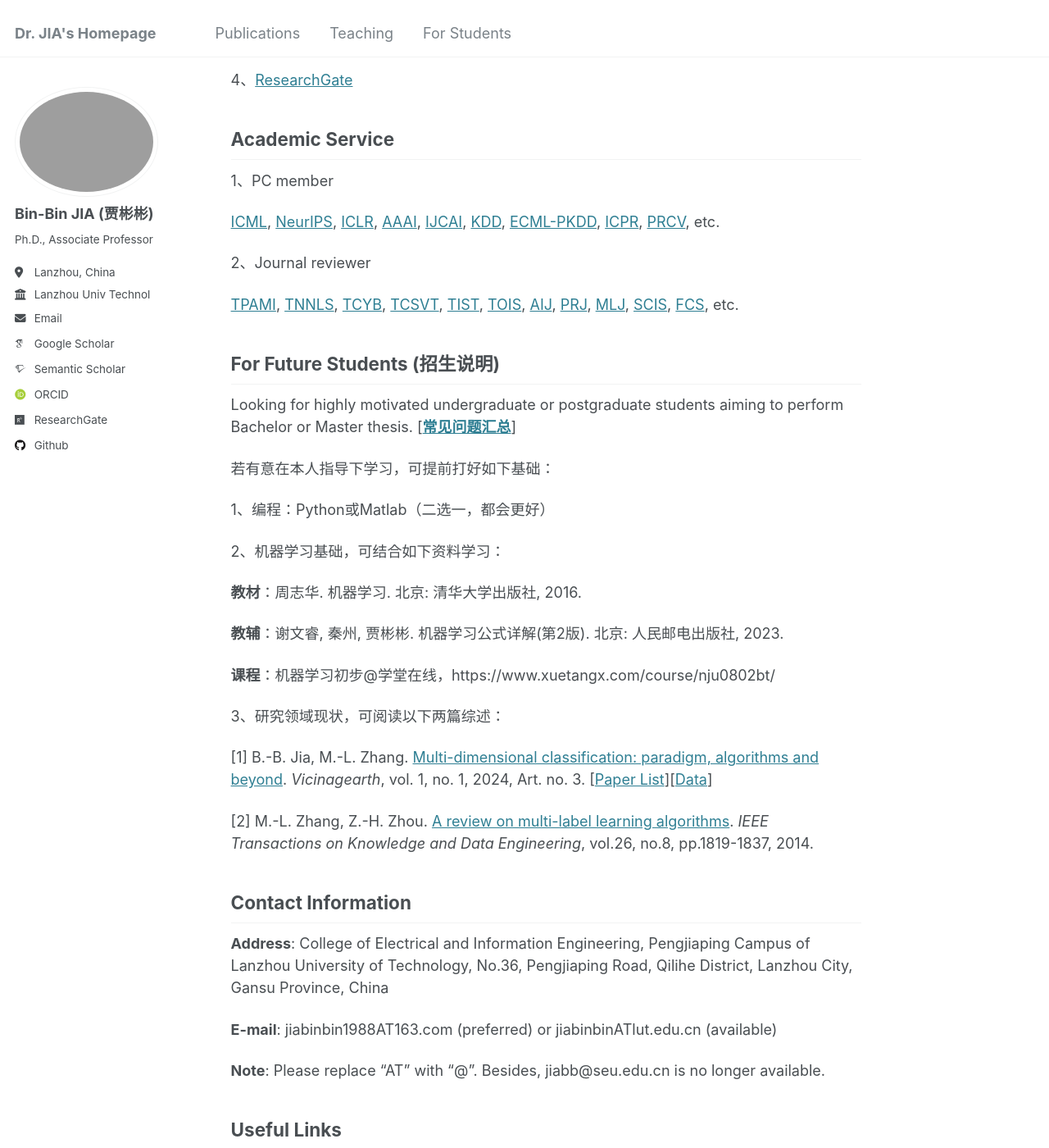
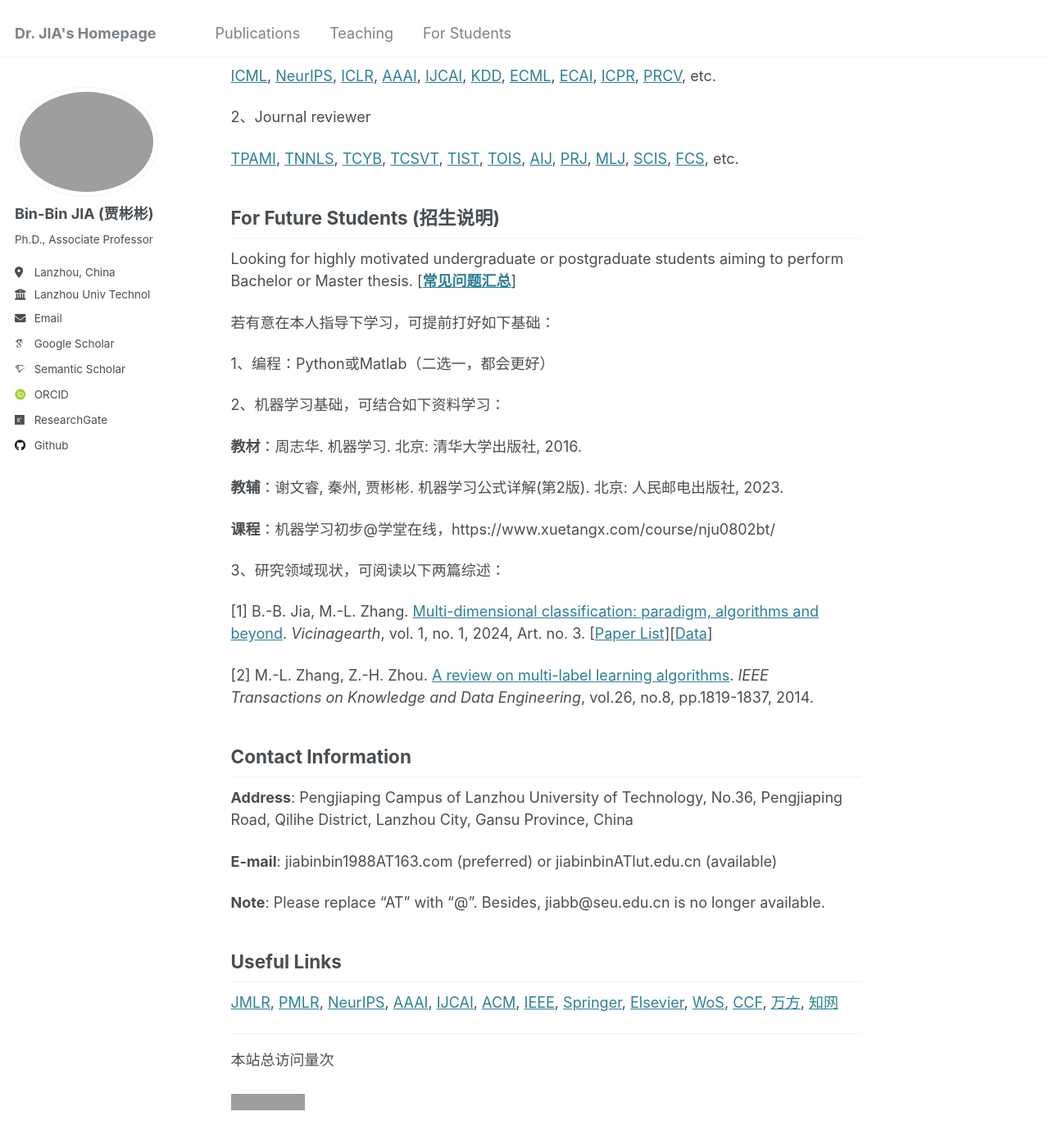
Before and after one commit to jiabinbin-ai/jiabinbin-ai.github.io, a Jekyll site: the page built from _pages/about.md, in a window 1280 px wide and 1400 px high, scrolled down 804 px. Shown: the whole window at 82% size. Built offline with Jekyll 4.4.1, drawn with Linux system fonts in a browser that asks for light colours; some web fonts are replaced; comment, search, counter and statistics services are not loaded; some of the changed text lies outside the part shown; grey boxes are pictures that could not be loaded.

Commit message:
Update about.md

```diff
--- a/_pages/about.md
+++ b/_pages/about.md
@@ -7,10 +7,10 @@ redirect_from:
   - /about.html
 ---
 
-I am an associate professor at the [College of Electrical and Information Engineering](https://dianqi.lut.edu.cn/), [Lanzhou University of Technology](https://www.lut.edu.cn/), China. I have been working here since 2013 after graduating from the [School of Electronic and Information Engineering](http://www.ee.buaa.edu.cn/), [Beihang University](https://www.buaa.edu.cn/), where I received my Master's degree. From September 2017 to March 2022, I studied at the [School of Computer Science and Engineering](https://cse.seu.edu.cn/), [Southeast University](https://www.seu.edu.cn/), and received my Doctoral degree. I received my Bachelor's degree in electronic information science and technology at the [Department of Electronic and Communication Engineering](https://dece.ncepu.edu.cn/), [North China Electric Power University](https://net.ncepu.edu.cn/), in 2010.
+I am an associate professor at [Lanzhou University of Technology](https://www.lut.edu.cn/), China. I have been working here since 2013 after graduating from the [School of Electronic and Information Engineering](http://www.ee.buaa.edu.cn/), [Beihang University](https://www.buaa.edu.cn/), where I received my Master's degree. From September 2017 to March 2022, I studied at the [School of Computer Science and Engineering](https://cse.seu.edu.cn/), [Southeast University](https://www.seu.edu.cn/), and received my Doctoral degree. I received my Bachelor's degree in electronic information science and technology at the [Department of Electronic and Communication Engineering](https://dece.ncepu.edu.cn/), [North China Electric Power University](https://net.ncepu.edu.cn/), in 2010.
 
 
-**中文个人简介**: [电信学院](https://dianqi.lut.edu.cn/info/1151/8874.htm), [学者网](https://www.scholat.com/jiabinbin)
+**中文个人简介**: [学院介绍](https://dianqi.lut.edu.cn/info/1305/9597.htm), [学者网](https://www.scholat.com/jiabinbin)
 
 Research Interests
 ------
@@ -22,20 +22,14 @@ Publication List
 
 [My publications](https://jiabinbin-ai.github.io/publications/) can be found at:
 
-1、[Google Scholar](https://scholar.google.com/citations?hl=en&user=ms6BTK4AAAAJ)
-
-2、[Semantic Scholar](https://www.semanticscholar.org/author/Bin-Bin-Jia/66683124)
-
-3、[DBLP](https://dblp.uni-trier.de/pid/245/3634.html)
-
-4、[ResearchGate](https://www.researchgate.net/profile/Bin-Bin-Jia)
+[[Google Scholar](https://scholar.google.com/citations?hl=en&user=ms6BTK4AAAAJ)], [[Semantic Scholar](https://www.semanticscholar.org/author/Bin-Bin-Jia/66683124)], [[DBLP](https://dblp.uni-trier.de/pid/245/3634.html)], [[ResearchGate](https://www.researchgate.net/profile/Bin-Bin-Jia)]
 
 Academic Service
 ------
 
 1、PC member
 
-[ICML](https://icml.cc/), [NeurIPS](https://neurips.cc/), [ICLR](https://iclr.cc/), [AAAI](https://aaai.org/conference/aaai/), [IJCAI](https://www.ijcai.org/), [KDD](https://kdd.org/conferences), [ECML-PKDD](https://ecmlpkdd.org/), [ICPR](https://iapr.org/conferences/international-conference-on-pattern-recognition/), [PRCV](http://www.prcv.cn/), etc.
+[ICML](https://icml.cc/), [NeurIPS](https://neurips.cc/), [ICLR](https://iclr.cc/), [AAAI](https://aaai.org/conference/aaai/), [IJCAI](https://www.ijcai.org/), [KDD](https://kdd.org/conferences), [ECML](https://ecmlpkdd.org/), [ECAI](https://www.eurai.org/ecai), [ICPR](https://iapr.org/conferences/international-conference-on-pattern-recognition/), [PRCV](http://www.prcv.cn/), etc.
 
 2、Journal reviewer
 
@@ -67,7 +61,7 @@ Looking for highly motivated undergraduate or postgraduate students aiming to pe
 Contact Information
 ------
 
-**Address**: College of Electrical and Information Engineering, Pengjiaping Campus of Lanzhou University of Technology, No.36, Pengjiaping Road, Qilihe District, Lanzhou City, Gansu Province, China
+**Address**: Pengjiaping Campus of Lanzhou University of Technology, No.36, Pengjiaping Road, Qilihe District, Lanzhou City, Gansu Province, China
 
 **E-mail**: jiabinbin1988AT163.com (preferred) or jiabinbinATlut.edu.cn (available)
 
```
